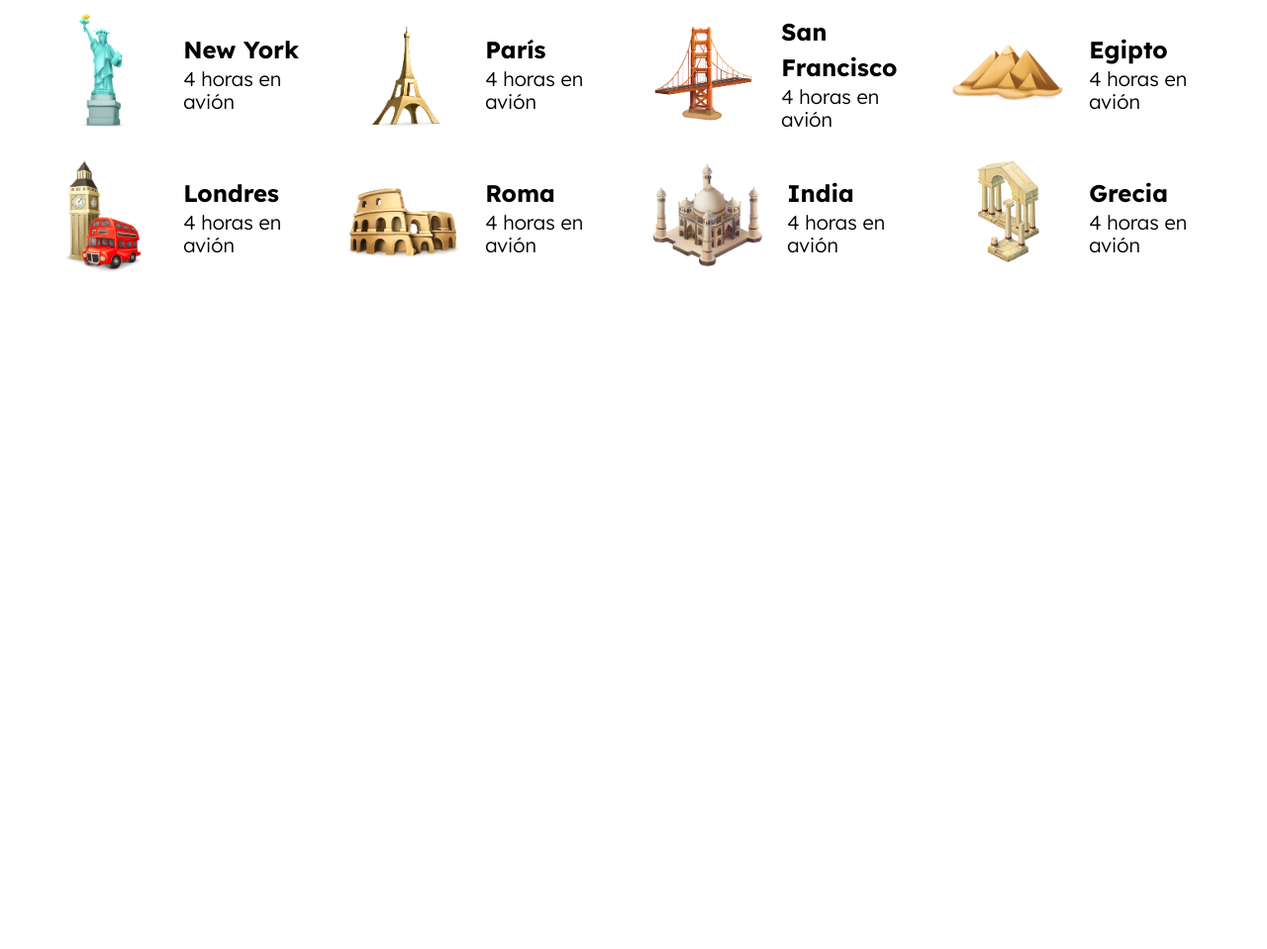
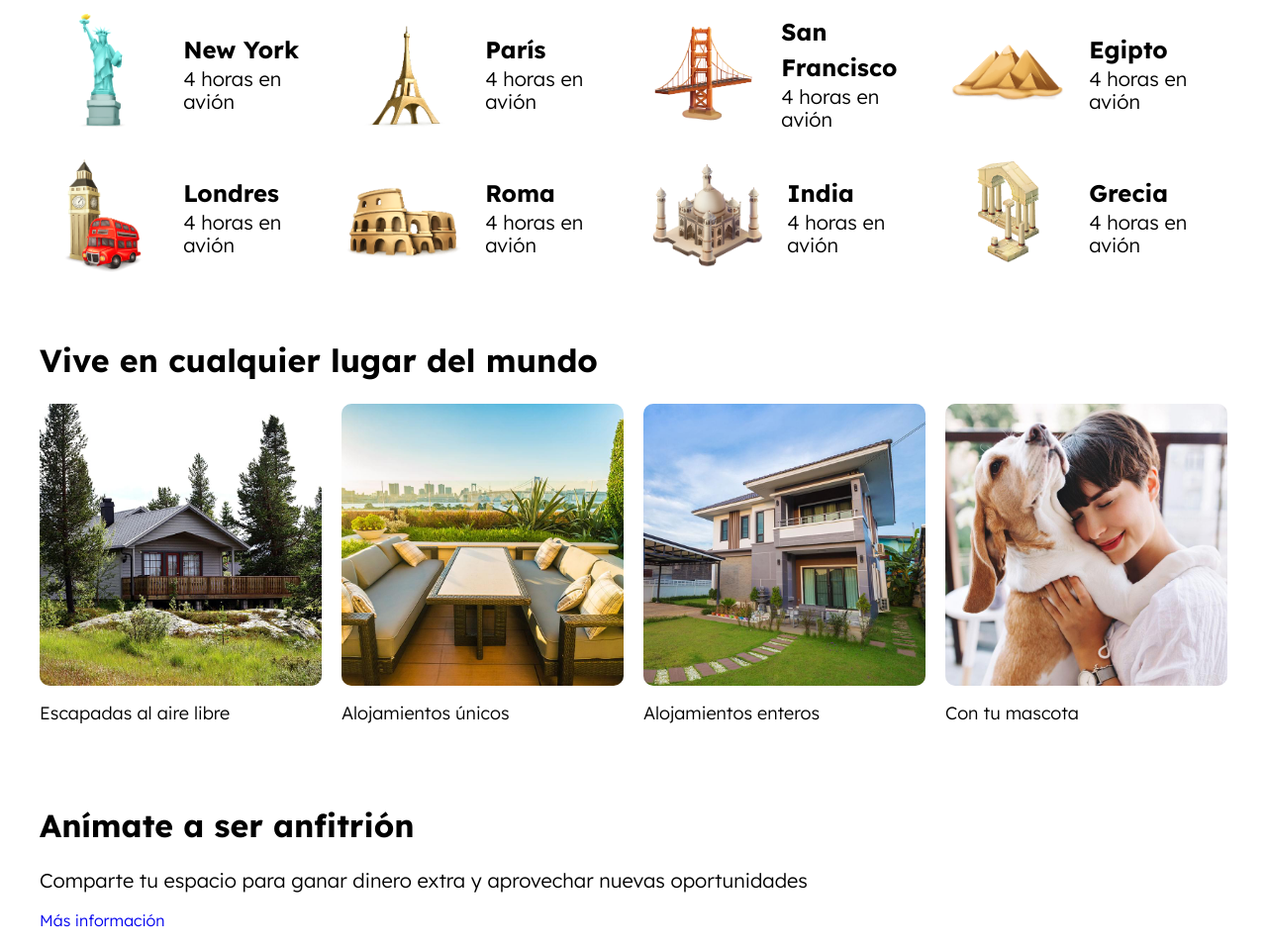
Before and after one commit to techred24/AIRBNB-HOMEPAGE, a website: page index.html in a window 1280 px wide. Shown: the part 877-1836 px from the top of the page at 99% size. Before the commit the page ends 1177 px from the top, so only its background shows below. Drawn offline with Linux system fonts and the light colour scheme.

Commit message:
HTML Anfitrion section done

```diff
--- a/index.html
+++ b/index.html
@@ -146,5 +146,36 @@
             </li>
         </ul>
     </section>
+
+    <section class="lugares contenedor seccion">
+        <h2 class="lugares__heading">Vive en cualquier lugar del mundo</h2>
+
+        <div class="lugares__grid">
+            <div class="lugar">
+                <img src="build/img/vive_1.jpg" alt="imagen seccion vive" class="lugar__imagen">
+                <p class="lugar__nombre">Escapadas al aire libre</p>
+            </div>
+            <div class="lugar">
+                <img src="build/img/vive_2.jpg" alt="imagen seccion vive" class="lugar__imagen">
+                <p class="lugar__nombre">Alojamientos únicos</p>
+            </div>
+            <div class="lugar">
+                <img src="build/img/vive_3.jpg" alt="imagen seccion vive" class="lugar__imagen">
+                <p class="lugar__nombre">Alojamientos enteros</p>
+            </div>
+            <div class="lugar">
+                <img src="build/img/vive_4.jpg" alt="imagen seccion vive" class="lugar__imagen">
+                <p class="lugar__nombre">Con tu mascota</p>
+            </div>
+        </div>
+    </section>
+
+    <section class="anfitrion contenedor seccion">
+        <div class="anfitrion__contenido">
+            <h2 class="anfitrion__heading">Anímate a ser anfitrión</h2>
+            <p class="anfitrion__texto">Comparte tu espacio para ganar dinero extra y aprovechar nuevas oportunidades</p>
+            <a href="#" class="anfitrion__enlace">Más información</a>
+        </div>
+    </section>
 </body>
 </html>
--- a/src/scss/base/_mixins.scss
+++ b/src/scss/base/_mixins.scss
@@ -40,3 +40,13 @@
     gap: $espaciado;
     grid-template-columns: repeat($columnas, 1fr);
 }
+
+@mixin scrollHorizontal {
+    overflow-y: hidden;
+    overflow-x: scroll;
+    scroll-snap-type: x mandatory;
+
+    > * {
+        scroll-snap-align: center;
+    }
+}
--- a/src/scss/ui/contenido/_index.scss
+++ b/src/scss/ui/contenido/_index.scss
@@ -1 +1,2 @@
 @forward 'destinos';
+@forward 'lugares';
--- /dev/null
+++ b/src/scss/ui/contenido/_lugares.scss
@@ -0,0 +1,35 @@
+@use 'base/variables' as v;
+@use 'base/mixins' as m;
+
+.lugares {
+    &__heading {
+        text-align: center;
+        @include m.tablet {
+            text-align: left;
+        }
+    }
+    &__grid {
+        @media (pointer: coarse) {
+            display: grid;
+            grid-template-columns: repeat(4, 30rem);
+            column-gap: 4rem;
+            @include m.scrollHorizontal;
+        }
+
+         @include m.tablet {
+            @include m.grid(2, 2rem);
+         }
+         @include m.desktop {
+            @include m.grid(4, 2rem);
+         }
+    }
+}
+
+.lugar {
+    &__imagen {
+        border-radius: 1rem;
+    }
+    &__nombre {
+        font-size: 1.8rem;
+    }
+}
```
Also changed, not shown: build/css/app.css, 1 other file.
